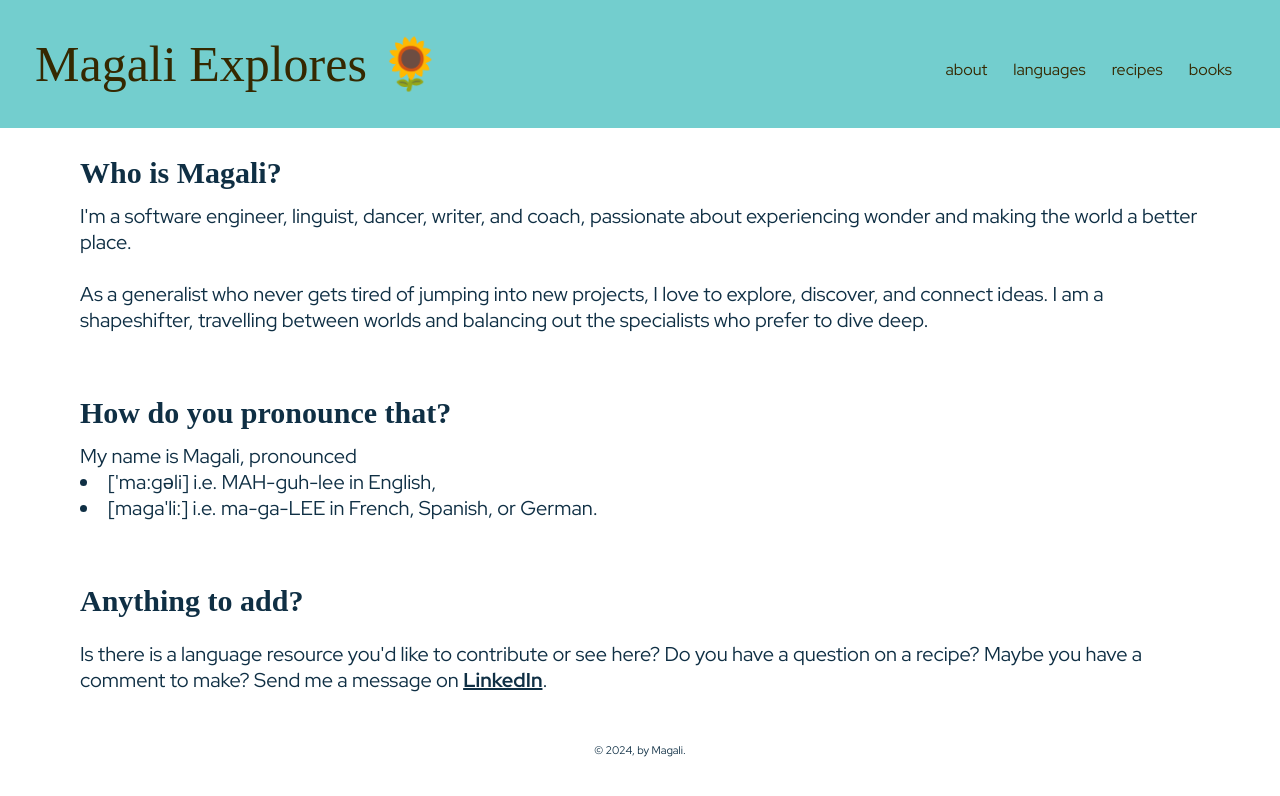
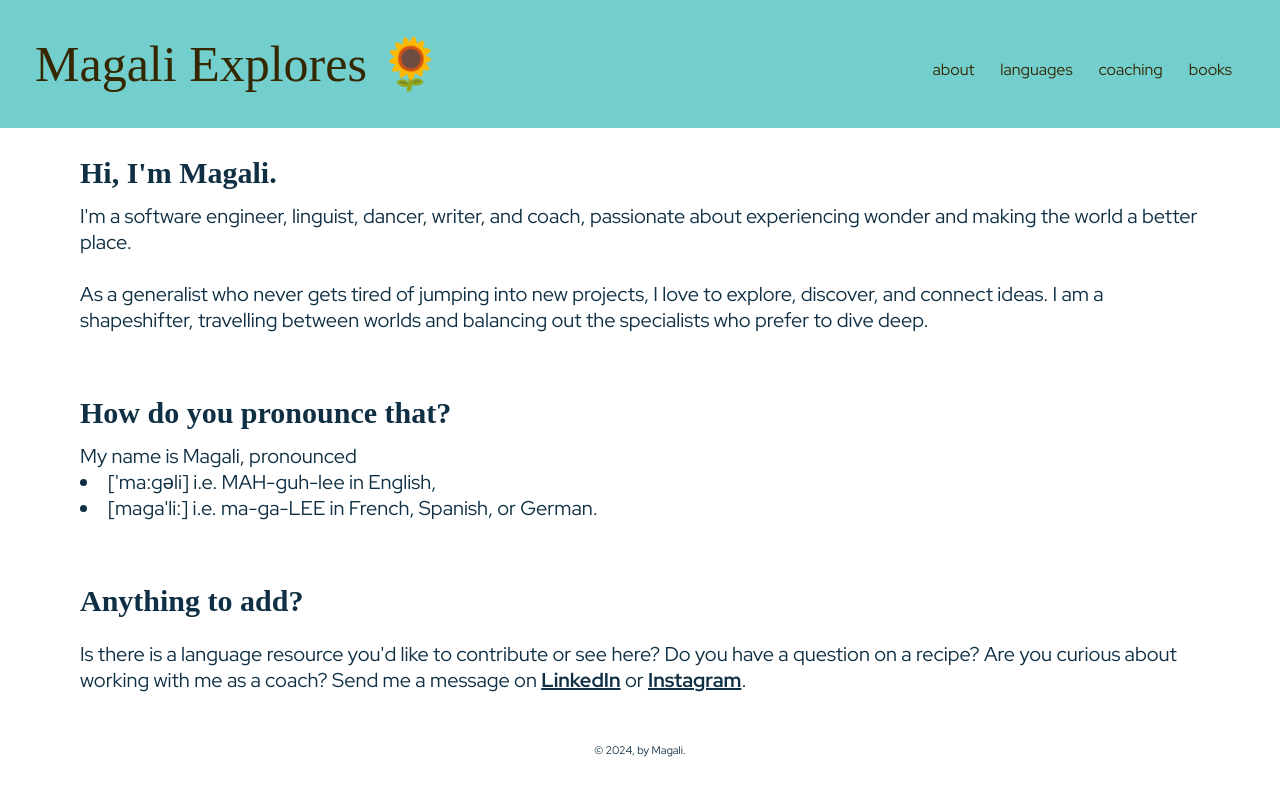
Before and after one commit to magali-br/personal-website, a React (Vite) app: page /about in a window 1280 px wide. Shown: the top 796 px of the page. Built offline with nearby package versions, Linux system fonts and the light colour scheme; a web font is replaced by a local one.

Commit message:
Fixing recipe generation

```diff
--- a/generateFileLists.js
+++ b/generateFileLists.js
@@ -9,8 +9,9 @@ const generateFileListsSmart = async () => {
     try {
       const files = await fs.readdir('./md/' + prefix);
       const fileList = JSON.stringify(files, null, 2);
-      await fs.writeFile('./src/' + prefix + 'Files.json', fileList);
-      console.log(prefix + ' file list was generated successfully.');
+      const generatedFileName = './src/' + prefix + 'Files.json';
+      await fs.writeFile(generatedFileName, fileList);
+      console.log(prefix + ' file list was generated successfully: ' + generatedFileName);
     } catch (error) {
       console.error('Error generating' + prefix + ' file list:', error.message);
     }
--- a/src/App.jsx
+++ b/src/App.jsx
@@ -9,6 +9,7 @@ import Recipe from "./pages/Recipe/Recipe";
 import Blog from "./pages/Blog/Blog";
 import BlogDetail from "./pages/BlogDetail/BlogDetail";
 import Books from "./pages/Books/Books";
+import Coaching from "./pages/Coaching/Coaching";
 import "./App.css";
 
 function App() {
@@ -26,6 +27,7 @@ function App() {
           <Route path="/blog/*" element={<Blog />} />
           <Route path="/blog/:id" element={<BlogDetail />} />
           <Route path="/books" element={<Books />} />
+          <Route path="/coaching" element={<Coaching />} />
         </Routes>
         <Footer />
       </div>
--- a/src/components/Navbar/Navbar.jsx
+++ b/src/components/Navbar/Navbar.jsx
@@ -19,8 +19,8 @@ function Navbar() {
           </Link>
         </div>
         <div className="MenuItemContainer">
-          <Link to="/recipes">
-            <span className="MenuItem">recipes</span>
+          <Link to="/coaching">
+            <span className="MenuItem">coaching</span>
           </Link>
         </div>
         <div className="MenuItemContainer">
@@ -28,7 +28,13 @@ function Navbar() {
             <span className="MenuItem">books</span>
           </Link>
         </div>
+        {/* Recipes and Blog are currently broken upon display */}
         {/* <div className="MenuItemContainer">
+          <Link to="/recipes">
+            <span className="MenuItem">recipes</span>
+          </Link>
+        </div>
+        <div className="MenuItemContainer">
           <Link to="/blog">
             <span className="MenuItem">blog</span>
           </Link>
--- a/src/pages/About/About.jsx
+++ b/src/pages/About/About.jsx
@@ -4,7 +4,7 @@ function About() {
   return (
     <div className="About Container">
       <div className="AboutQuestion">
-        <h2 className="Subtitle">Who is Magali?</h2>
+        <h2 className="Subtitle">Hi, I'm Magali.</h2>
         <p>
           I'm a software engineer, linguist, dancer, writer, and coach, passionate about experiencing wonder and making the world a better place. <br /> <br />
           As a generalist who never gets tired of jumping into new projects, I love to explore, discover, and connect ideas. I am a shapeshifter, travelling between worlds and balancing out the specialists who prefer to dive deep.
@@ -21,7 +21,7 @@ function About() {
       <div>
         <h2 className="Subtitle">Anything to add?</h2>
         <p>
-          Is there is a language resource you'd like to contribute or see here? Do you have a question on a recipe? Maybe you have a comment to make? Send me a message on{" "}
+          Is there is a language resource you'd like to contribute or see here? Do you have a question on a recipe? Are you curious about working with me as a coach? Send me a message on{" "}
           <a
             className="BoldUnderlined Link"
             href="https://www.linkedin.com/in/magali-br/"
@@ -29,6 +29,15 @@ function About() {
             rel="noopener noreferrer"
           >
             LinkedIn
+          </a>
+          {" "}or{" "}
+          <a
+            className="BoldUnderlined Link"
+            href="https://www.instagram.com/offbeatcoaching/"
+            target="_blank"
+            rel="noopener noreferrer"
+          >
+            Instagram
           </a>
           .
         </p>
--- a/src/pages/Home/Home.jsx
+++ b/src/pages/Home/Home.jsx
@@ -4,10 +4,10 @@ function Home() {
   return (
     <div className="Home Container">
       <h2 className="Subtitle">
-        Welcome to my many worlds.
+        Welcome to Magali's many worlds.
       </h2>
       <p>
-        Come explore language resources, recipes, book recommendations...
+        Come explore language resources, book recommendations, coaching tools...
       </p>
     </div>
   );
--- a/src/pages/Recipe/Recipe.jsx
+++ b/src/pages/Recipe/Recipe.jsx
@@ -1,7 +1,7 @@
 import React, { useEffect, useState } from "react";
 import { useParams } from "react-router-dom";
 import MarkdownRenderer from "../../MarkdownRenderer";
-import recipeFiles from "../../recipeFiles.json";
+import recipeFiles from "../../recipesFiles.json";
 
 const Recipe = () => {
     const { id } = useParams();
--- a/src/recipeFiles.json
+++ /dev/null
@@ -1,5 +0,0 @@
-[
-  "Brownies.md",
-  "Chocolate Mousse.md",
-  "Tom Kha Gai.md"
-]
```
Also changed, not shown: md/recipes/Brownies.md (line endings or trailing spaces), md/recipes/Chocolate Mousse.md (line endings or trailing spaces), md/recipes/Tom Kha Gai.md (line endings or trailing spaces).
